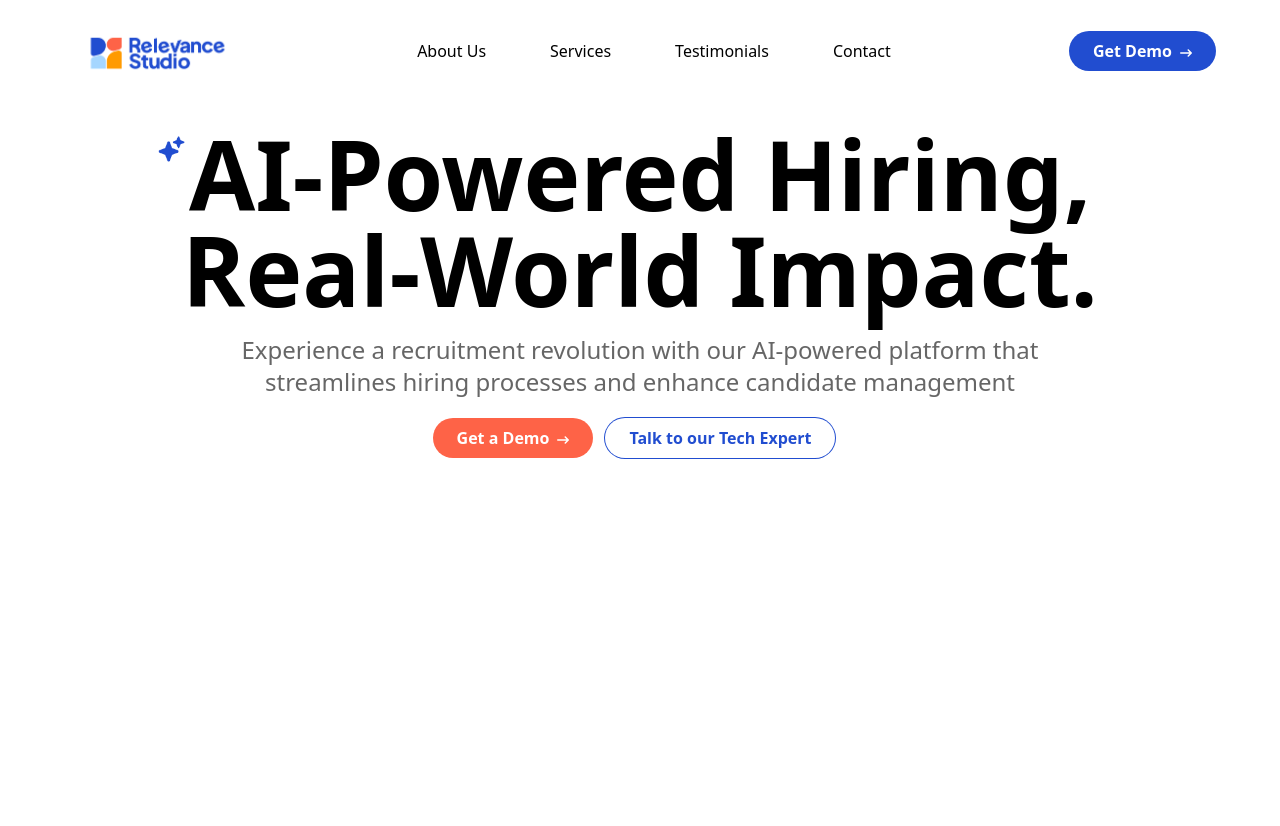
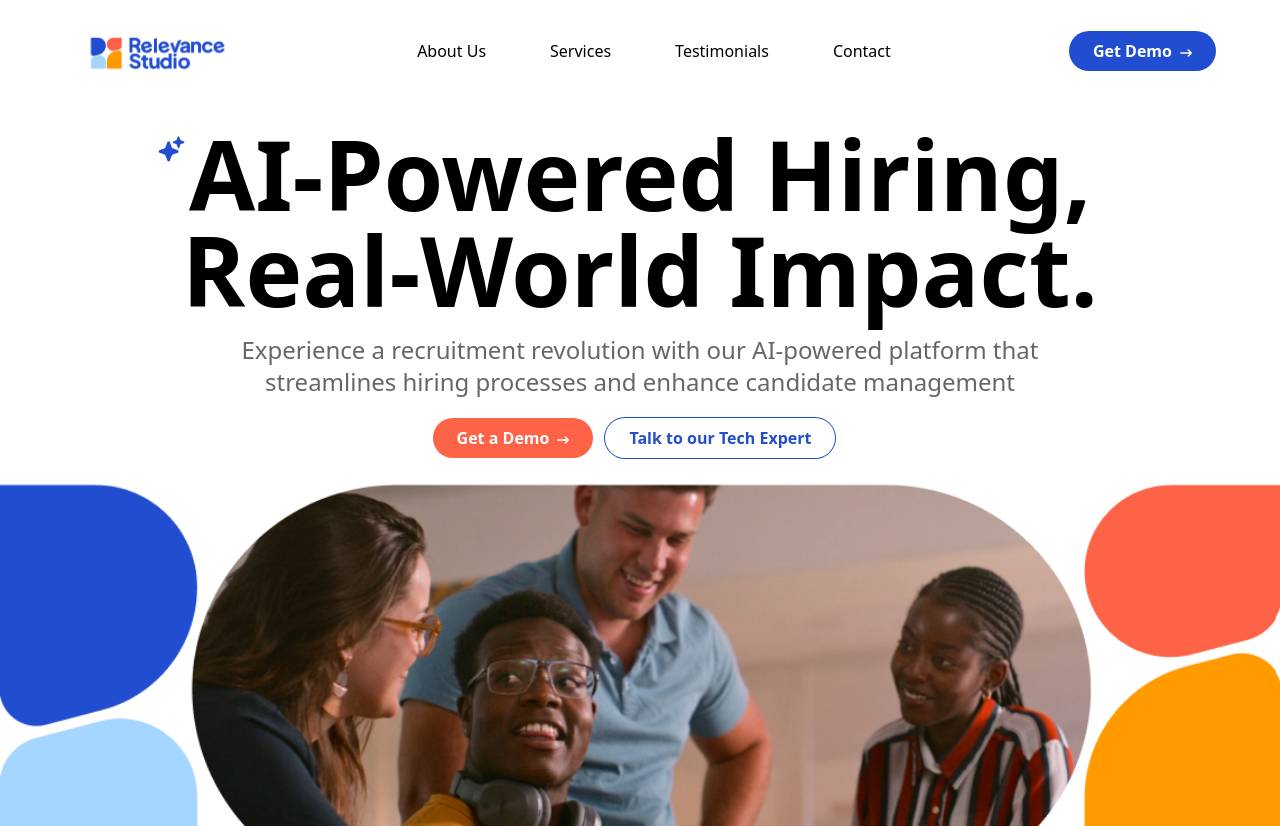
Before and after one commit to kennataddese6/sirelex, a Next.js app: page / in a window 1280 px wide. Before the commit the page ends 800 px from the top, so only its background shows below. Built offline with nearby package versions, Linux system fonts and the light colour scheme.

Commit message:
add hero image

```diff
--- a/app/components/Hero.tsx
+++ b/app/components/Hero.tsx
@@ -6,7 +6,7 @@ const Hero = () => {
     <div>
       <div className="text-center mt-6  w-fit mx-auto px-10 relative">
         <Image
-          src={"/image.png"}
+          src={"/herosmallimg.png"}
           width={50}
           height={50}
           alt="herosmallimg"
@@ -32,6 +32,7 @@ const Hero = () => {
           Talk to our Tech Expert
         </button>
       </div>
+      <div className="bg-[url('/image.png')] bg-cover h-86 mt-6"></div>
     </div>
   )
 }
```
Also changed, not shown: public/herosmallimg.png (added), public/image.png.
